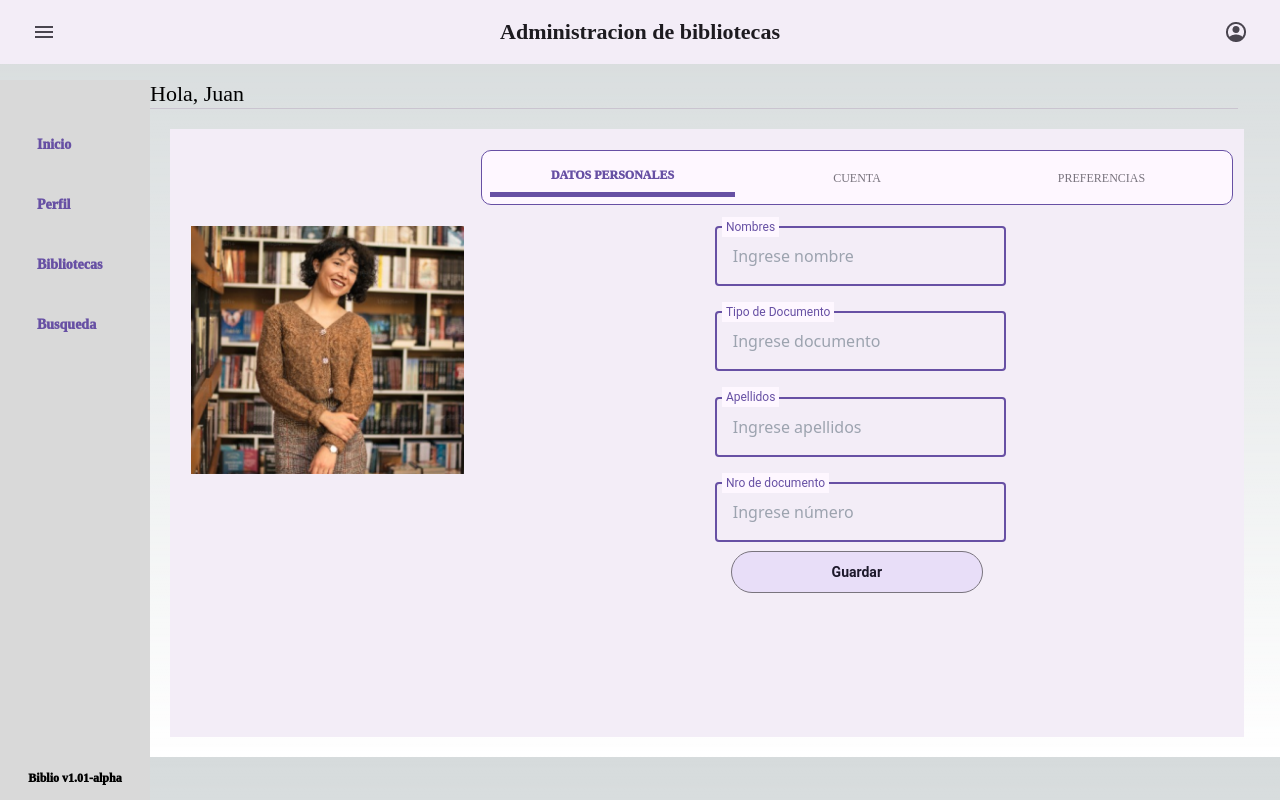
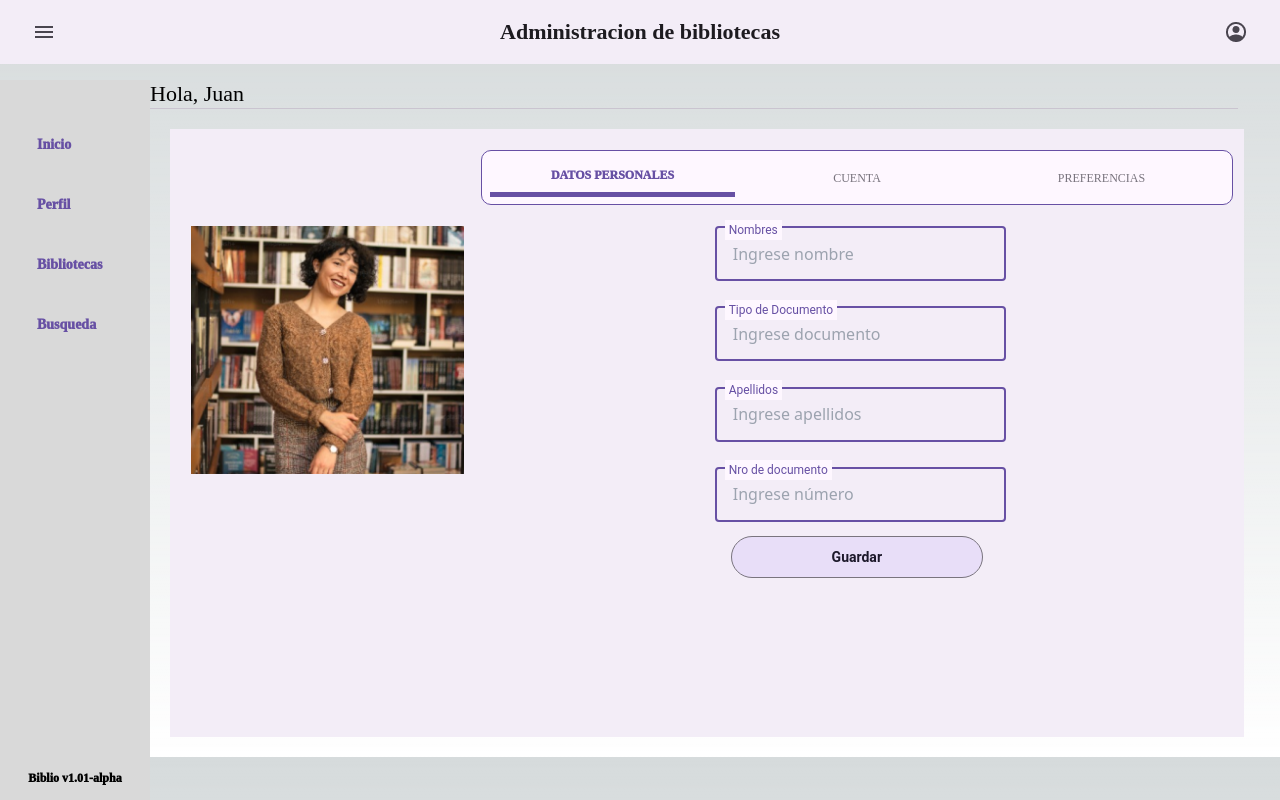
Before and after one commit to Denwort/virtual_library-frontend, a Next.js app: page /perfil1 in a window 1280 px wide. Built offline with nearby package versions, Linux system fonts and the light colour scheme.

Commit message:
perfil1Comp

```diff
--- a/src/pages/perfil1.js
+++ b/src/pages/perfil1.js
@@ -35,7 +35,7 @@ const Perfil = () => <Layout content={
             <div id="cuadro_texto_perfil">
                 <div class="text_field">
                     <div class="state_layer">
-                        <div class="content">
+                        <div class="content_perfil">
                             <div id="text_perfil">
                                 <p>Nombres</p>
                             </div>
@@ -53,7 +53,7 @@ const Perfil = () => <Layout content={
             <div id="cuadro_texto_perfil">
                 <div class="text_field">
                     <div class="state_layer">
-                        <div class="content">
+                        <div class="content_perfil">
                             <div id="text_perfil">
                                 <p>Tipo de Documento</p>
                             </div>
@@ -71,7 +71,7 @@ const Perfil = () => <Layout content={
             <div id="cuadro_texto_perfil">
                 <div class="text_field">
                     <div class="state_layer">
-                        <div class="content">
+                        <div class="content_perfil">
                             <div id="text_perfil">
                                 <p>Apellidos</p>
                             </div>
@@ -89,7 +89,7 @@ const Perfil = () => <Layout content={
             <div id="cuadro_texto_perfil">
                 <div class="text_field">
                     <div class="state_layer">
-                        <div class="content">
+                        <div class="content_perfil">
                             <div id="text_perfil">
                                 <p>Nro de documento</p>
                             </div>
@@ -109,7 +109,6 @@ const Perfil = () => <Layout content={
             </div>
             {/* Aquí termina la columna*/}
 
-
         </div>
     </div>
 
--- a/src/pages/styles/style_perfiles.css
+++ b/src/pages/styles/style_perfiles.css
@@ -92,8 +92,18 @@
   line-height: 16px; /* 133.333% */
   width: auto;
   height: 20px;
-  left: -4%; /* Ajustar la posición horizontal según tus necesidades */
+  left: -3%; /* Ajustar la posición horizontal según tus necesidades */
   top: -48%; /* Ajustar la posición vertical según tus necesidades */
+}
+
+.content_perfil{
+  display: flex;
+  height: 35px;
+  position: relative;
+  flex-direction: column;
+  justify-content: center;
+  align-items: flex-start;
+  flex: 1 0 0;
 }
 
 #input_text_perfil{
@@ -129,7 +139,7 @@
   flex-direction: column;
   padding-left: 100px;
   padding-right: 100px;
-  margin-top: 1%;
+  margin-top: 2%;
   margin-left: 3%;
 }
 
```
